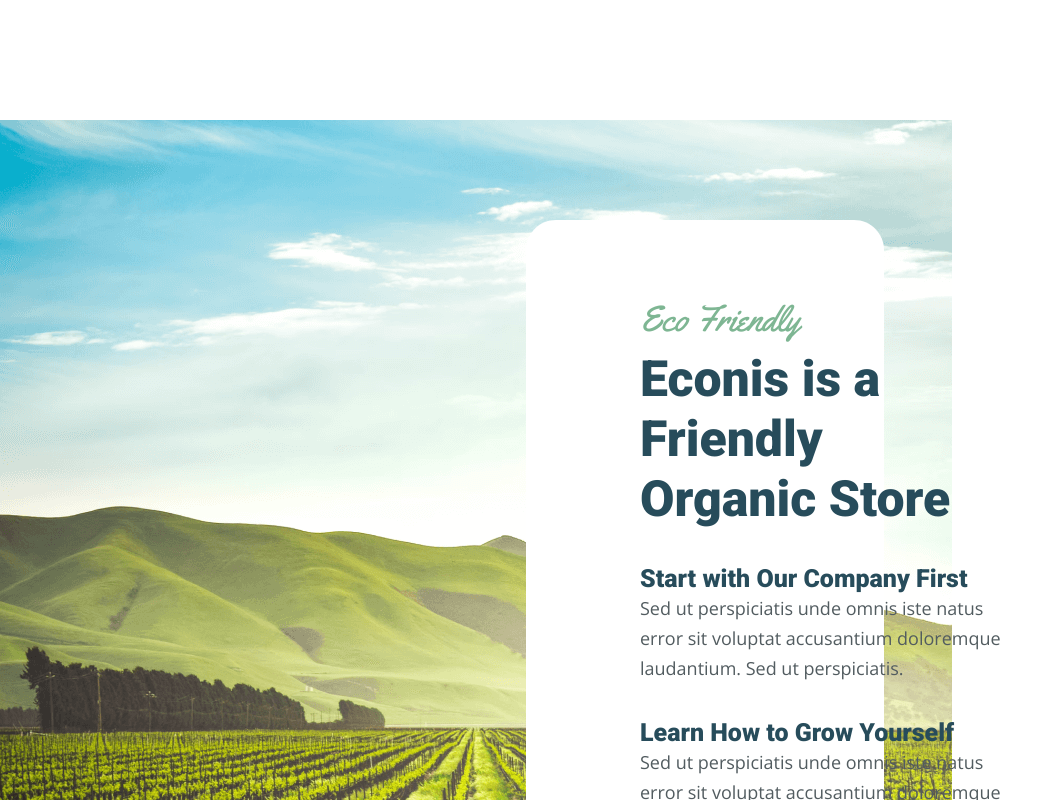
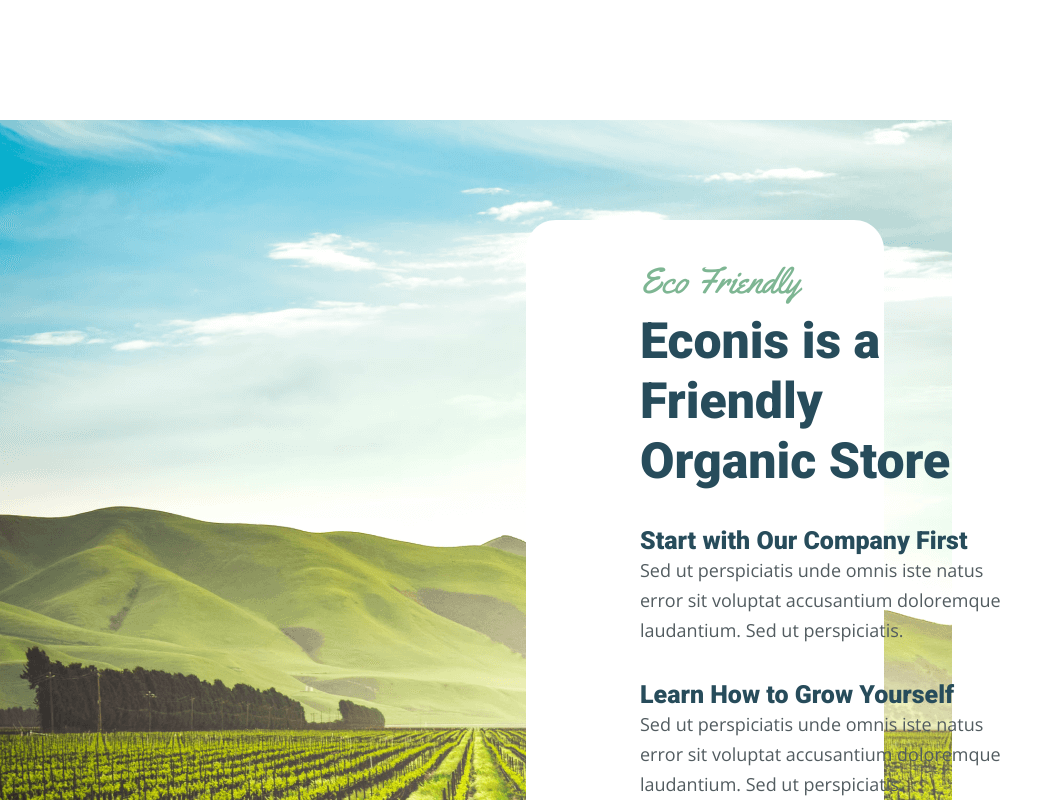
Before and after one commit to Anikonov-A/hillel_diploma_project, a React (Create React App) app: page / in a window 1280 px wide. Shown: the part 1740-2540 px from the top of the page, without its empty margins (0-1063 px from the left). Built offline with nearby package versions, Linux system fonts and the light colour scheme.

Commit message:
fixed issues

```diff
--- a/src/pages/HomePage/WhoWeAreSection/WhoWeAreSection.scss
+++ b/src/pages/HomePage/WhoWeAreSection/WhoWeAreSection.scss
@@ -18,7 +18,7 @@
       width: 50%;
       margin-right: 0;
       margin-left: auto;
-      padding: 178px 260px 185px 0;
+      padding: 140px 260px 185px 0;
 
       .spanMb {
         margin-bottom: 8px;
```
